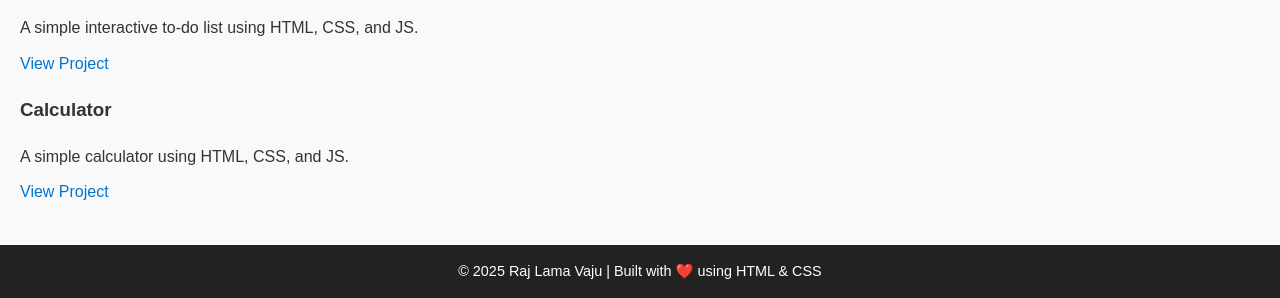
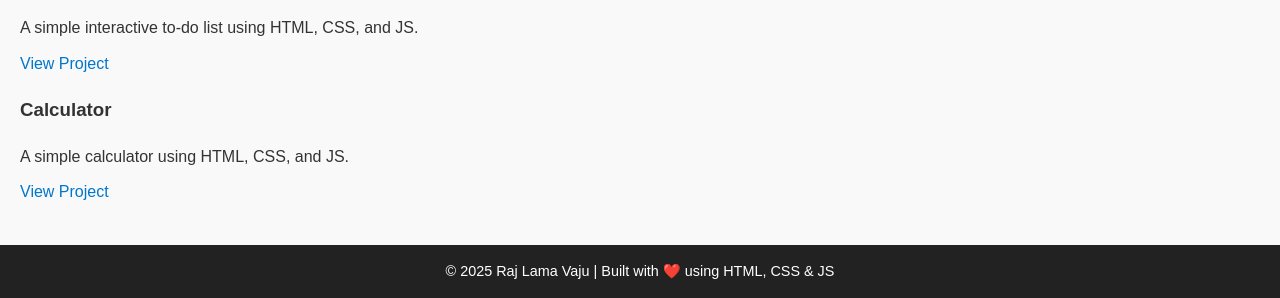
Before and after one commit to Rajlama45/todo-list, a plain HTML site: page index.html in a window 1280 px wide. Shown: the part 805-1103 px from the top of the page. Drawn offline with Linux system fonts and the light colour scheme.

Commit message:
Add files via upload

```diff
--- a/index.html
+++ b/index.html
@@ -47,7 +47,7 @@
 </section>
 <footer>
   <div class="scroll-text">
-    © 2025 Raj Lama Vaju | Built with ❤️ using HTML & CSS
+    © 2025 Raj Lama Vaju | Built with ❤️ using HTML, CSS & JS
   </div>
 </footer>
 </body>
```
